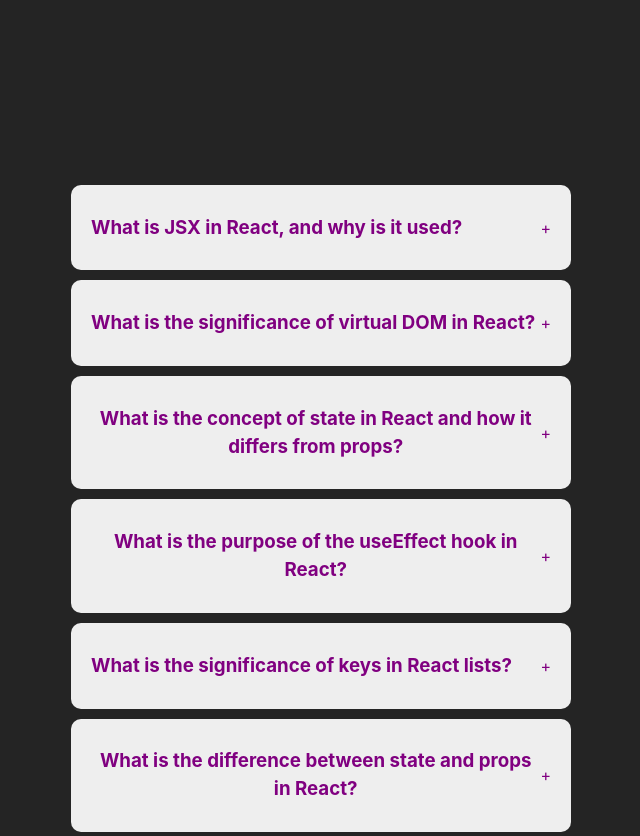
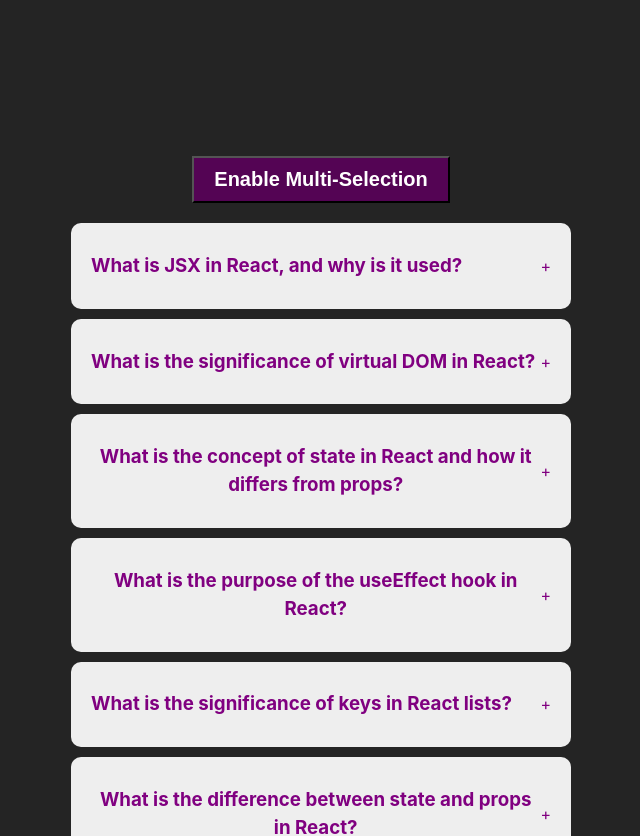
Before and after one commit to Filmon12345/Simple-React--Projects, a React (Vite) app in the folder Multiselection/: page / in a window 1280 px wide. Shown: the top 836 px of the page, without its empty margins (359-999 px from the left). Built offline with nearby package versions, Linux system fonts and the light colour scheme.

Commit message:
Adding Enable functional button

```diff
--- a/Multiselection/src/components/accordian/index.jsx
+++ b/Multiselection/src/components/accordian/index.jsx
@@ -8,6 +8,7 @@ export default function Accordian() {
   };
   return (
     <div className="wrapper">
+      <button>Enable Multi-Selection</button>
       <div className="accordian">
         {data && data.length > 0 ? (
           data.map((dataItem) => (
--- a/Multiselection/src/components/accordian/style.css
+++ b/Multiselection/src/components/accordian/style.css
@@ -6,17 +6,20 @@
     align-items: center;
     flex-direction: column;
     gap: 20px;
+    flex-direction: column;
+
   }
 
-  /* .wrapper button {
+  .wrapper button {
       padding: 10px 20px;
-      background: #614101;
+      background:rgb(84, 4, 84);
       color: #fff;
       font-weight: bold;
       font-size: 20px;
       cursor: pointer;
+      margin-top:10px
   }
-   */
+
   .accordian {
     width: 500px;
   }
```
